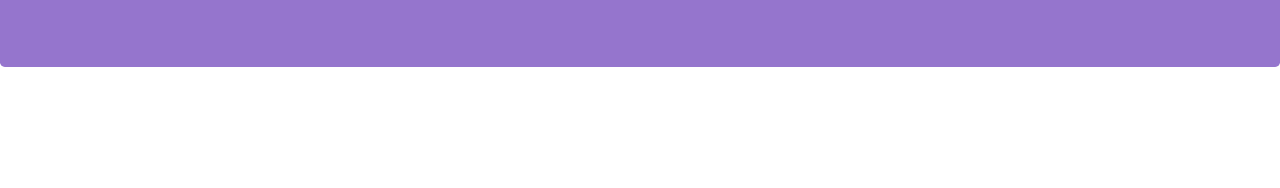
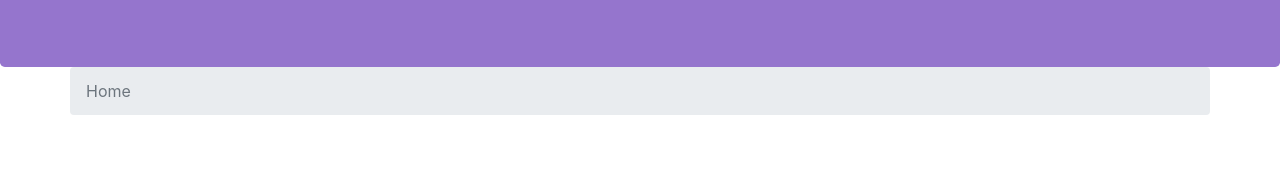
Before and after one commit to LiyangW/Bootstrap, a website: page index.html in a window 1280 px wide. Shown: the part 267-455 px from the top of the page. Drawn offline with nearby package versions, Linux system fonts and the light colour scheme.

Commit message:
updated breadcrumb

```diff
--- a/index.html
+++ b/index.html
@@ -32,10 +32,10 @@
                         <a href="aboutus.html" class="nav-link"><span class="fa fa-info fa-lg"></span> About</a>
                     </li>
                     <li class="nav-item">
-                        <a href="index.html" class="nav-link"><span class="fa fa-list fa-lg"></span>Menu</a>
+                        <a href="index.html" class="nav-link"><span class="fa fa-list fa-lg"></span> Menu</a>
                     </li>
                     <li class="nav-item">
-                        <a href="contactus.html" class="nav-link"><span class="fa fa-address-card fa-lg"></span>Contact</a>
+                        <a href="contactus.html" class="nav-link"><span class="fa fa-address-card fa-lg"></span> Contact</a>
                     </li>
                 </ul></div>
             </div>
@@ -55,6 +55,11 @@
         </header>
 
         <div class="container">
+        	<div class="row">
+        	<ol class="col-12 breadcrumb">
+                    <li class="breadcrumb-item active">Home</li>
+                </ol>
+            </div>
             <div class="row row-content align-items-center">
                 <div class="col-12 col-sm-4 order-sm-last col-md-3">
                     <h3>Our Lipsmacking Culinary Creations</h3>
```
Also changed, not shown: aboutus.html (+2 -2 lines).
